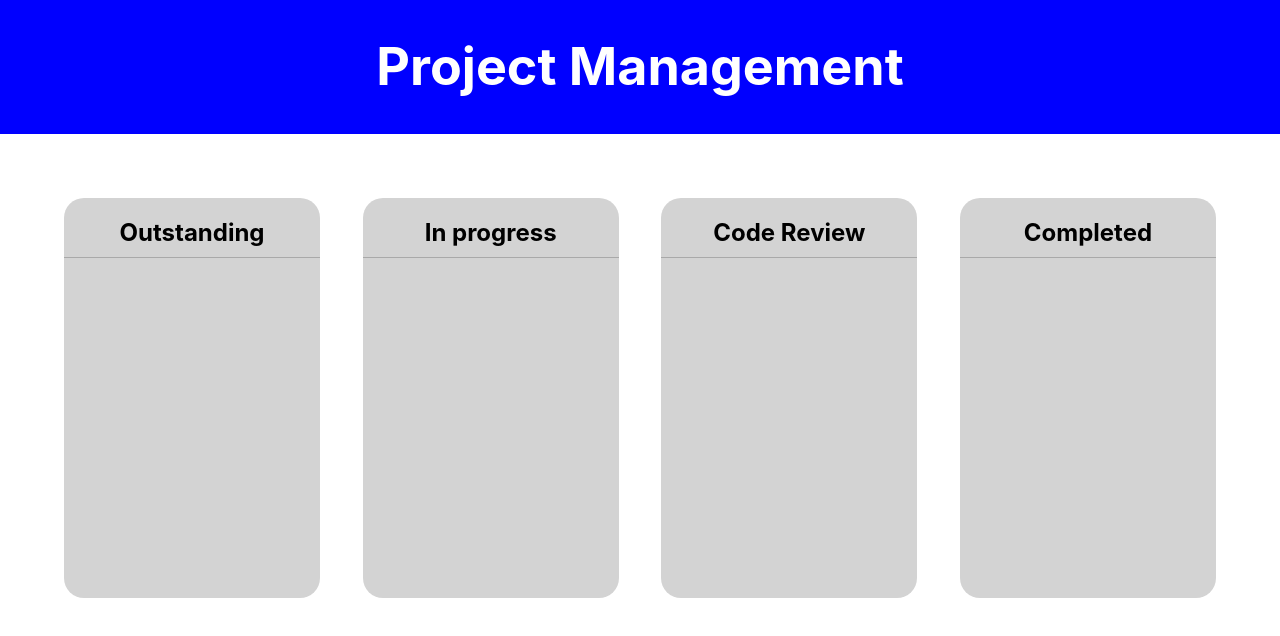
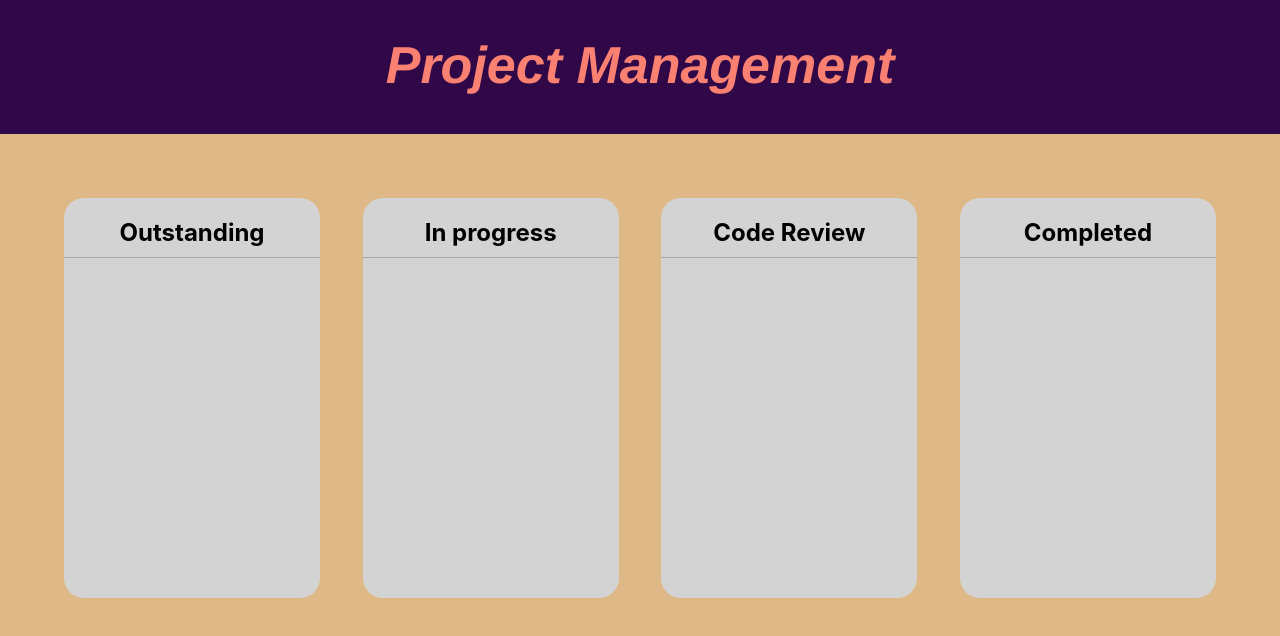
Before and after one commit to francescorizzello94/project-management, a React (Create React App) app: page / in a window 1280 px wide. Shown: the top 636 px of the page. Built offline with nearby package versions, Linux system fonts and the light colour scheme.

Commit message:
update styling

```diff
--- a/src/App.css
+++ b/src/App.css
@@ -1,38 +1,4 @@
-.App {
-  text-align: center;
+body,
+html {
+  background: burlywood;
 }
-
-.App-logo {
-  height: 40vmin;
-  pointer-events: none;
-}
-
-@media (prefers-reduced-motion: no-preference) {
-  .App-logo {
-    animation: App-logo-spin infinite 20s linear;
-  }
-}
-
-.App-header {
-  background-color: #282c34;
-  min-height: 100vh;
-  display: flex;
-  flex-direction: column;
-  align-items: center;
-  justify-content: center;
-  font-size: calc(10px + 2vmin);
-  color: white;
-}
-
-.App-link {
-  color: #61dafb;
-}
-
-@keyframes App-logo-spin {
-  from {
-    transform: rotate(0deg);
-  }
-  to {
-    transform: rotate(360deg);
-  }
-}
--- a/src/components/Header/Header.css
+++ b/src/components/Header/Header.css
@@ -1,12 +1,14 @@
 .header-wrapper {
-  background-color: blue;
+  background-color: rgb(48, 7, 71);
   height: 100%;
   display: flex;
   flex-direction: column;
   align-items: center;
   justify-content: center;
+  font-family: 'Franklin Gothic Medium', 'Arial Narrow', Arial, sans-serif;
   font-size: calc(10px + 2vmin);
-  color: white;
+  font-style: oblique;
+  color: salmon;
 }
 
 .header-wrapper h1 {
```
